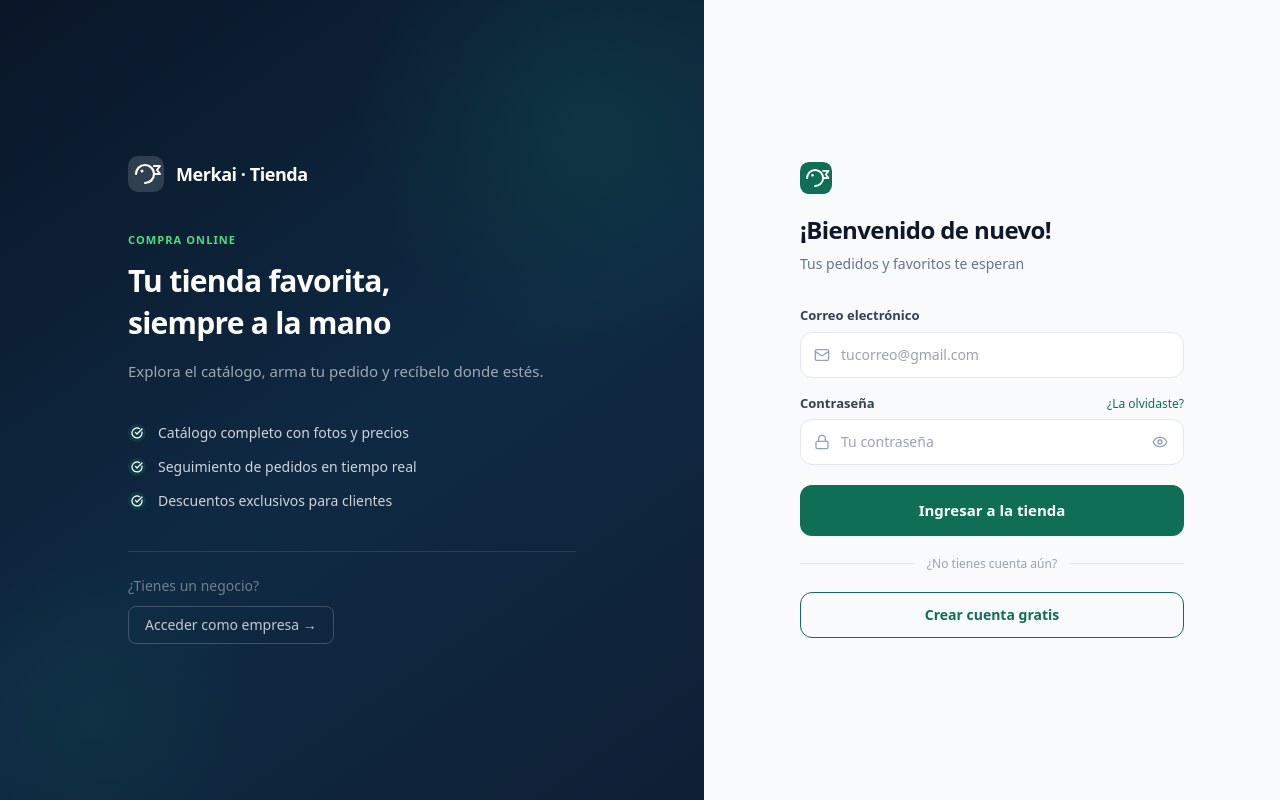
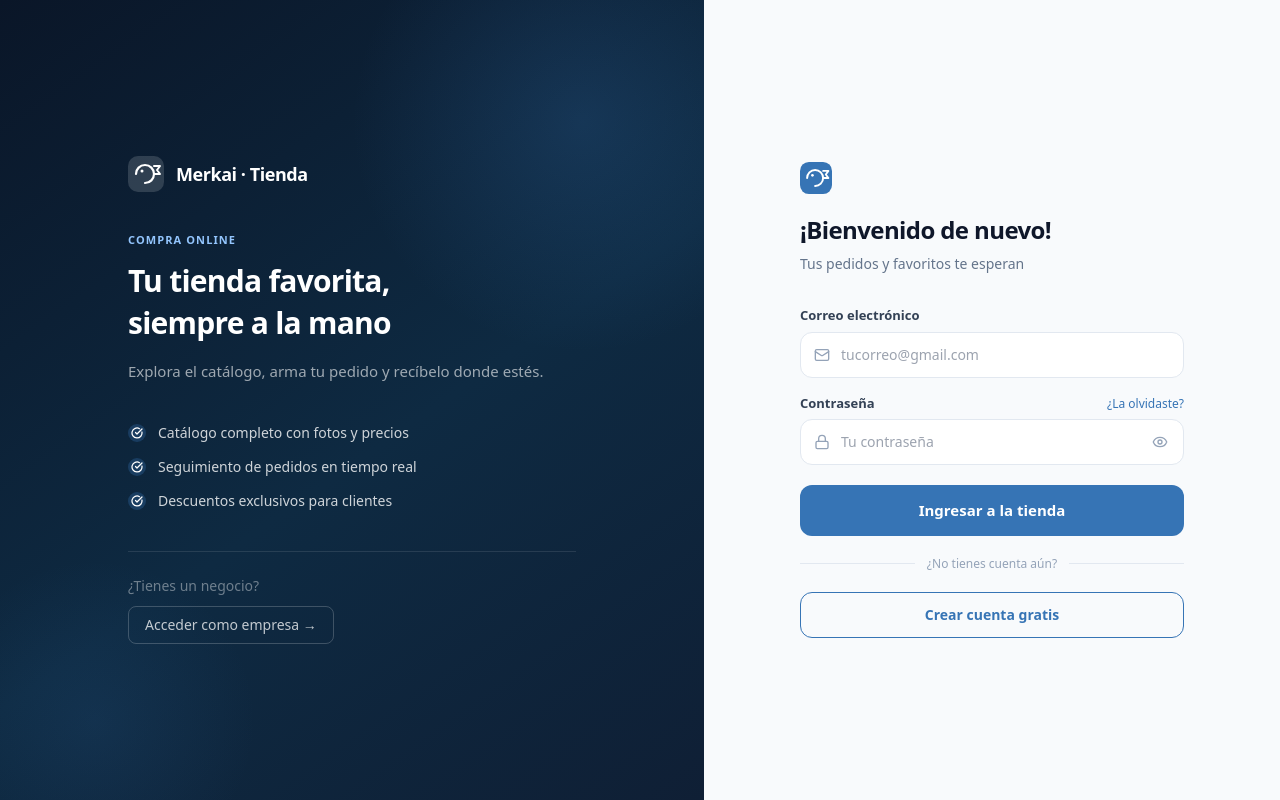
Before and after one commit to kevinlelrula-max/Proyecto-de-grado-Fishware-, a React app in the folder frontend/: page /tienda/login in a window 1280 px wide. Built offline with nearby package versions, Linux system fonts and the light colour scheme; no server answers; the HTML template or start-up script is replaced by a standard one.

Commit message:
funciones añadidas

```diff
--- a/frontend/src/modules/tienda/components/MerkaiLogo.jsx
+++ b/frontend/src/modules/tienda/components/MerkaiLogo.jsx
@@ -12,7 +12,7 @@ export function MerkaiLogo({ size = 36 }) {
 export function MerkaiLogoColor({ size = 32 }) {
   return (
     <svg width={size} height={size} viewBox="0 0 36 36" fill="none" aria-hidden="true">
-      <rect width="36" height="36" rx="10" fill="#0F6E56" />
+      <rect width="36" height="36" rx="10" fill="#3674B5" />
       <path d="M8 18c0-5 4-9 9-9s9 4 9 9-4 9-9 9" stroke="white" strokeWidth="2.2" strokeLinecap="round" />
       <path d="M26 18h6l-3-4 3-4h-6" stroke="white" strokeWidth="2" strokeLinecap="round" strokeLinejoin="round" />
       <circle cx="14" cy="15" r="1.5" fill="white" />
--- a/frontend/src/pages/LoginCliente.jsx
+++ b/frontend/src/pages/LoginCliente.jsx
@@ -24,11 +24,11 @@ export default function LoginCliente() {
       >
         <div
           className="absolute -top-32 -right-32 w-[500px] h-[500px] rounded-full pointer-events-none"
-          style={{ background: "radial-gradient(circle, rgba(15,110,86,0.22) 0%, transparent 65%)" }}
+          style={{ background: "radial-gradient(circle, rgba(54,116,181,0.22) 0%, transparent 65%)" }}
         />
         <div
           className="absolute -bottom-24 -left-20 w-[350px] h-[350px] rounded-full pointer-events-none"
-          style={{ background: "radial-gradient(circle, rgba(15,110,86,0.12) 0%, transparent 65%)" }}
+          style={{ background: "radial-gradient(circle, rgba(54,116,181,0.12) 0%, transparent 65%)" }}
         />
 
         <div className="relative z-10 max-w-md w-full flex flex-col gap-10">
@@ -38,7 +38,7 @@ export default function LoginCliente() {
           </div>
 
           <div>
-            <p className="text-green-400 text-[11px] font-bold uppercase tracking-widest mb-3">Compra online</p>
+            <p className="text-blue-300 text-[11px] font-bold uppercase tracking-widest mb-3">Compra online</p>
             <h2 className="text-white text-3xl font-extrabold tracking-tight leading-snug mb-4">
               Tu tienda favorita,<br />siempre a la mano
             </h2>
@@ -50,7 +50,7 @@ export default function LoginCliente() {
           <ul className="flex flex-col gap-3.5">
             {FEATURES.map((f) => (
               <li key={f} className="flex items-center gap-3">
-                <div className="w-[18px] h-[18px] rounded-full bg-[#0F6E56]/30 flex items-center justify-center flex-shrink-0">
+                <div className="w-[18px] h-[18px] rounded-full bg-[#3674B5]/30 flex items-center justify-center flex-shrink-0">
                   <CheckCircle className="w-3 h-3 text-white" strokeWidth={2.5} />
                 </div>
                 <span className="text-white/80 text-sm">{f}</span>
@@ -106,7 +106,7 @@ export default function LoginCliente() {
                   onChange={handleChange}
                   autoComplete="username"
                   aria-invalid={!!error}
-                  className="w-full pl-10 pr-4 py-3 rounded-xl border border-slate-200 text-sm text-slate-900 bg-white outline-none focus:border-[#0F6E56] focus:ring-2 focus:ring-[#0F6E56]/15 hover:border-slate-300 transition-all"
+                  className="w-full pl-10 pr-4 py-3 rounded-xl border border-slate-200 text-sm text-slate-900 bg-white outline-none focus:border-[#3674B5] focus:ring-2 focus:ring-[#3674B5]/15 hover:border-slate-300 transition-all"
                 />
               </div>
             </div>
@@ -116,7 +116,7 @@ export default function LoginCliente() {
                 <label htmlFor="contrasena" className="text-[13px] font-semibold text-slate-700">
                   Contraseña
                 </label>
-                <Link to="/tienda/recuperar-contrasena" className="text-xs text-[#0F6E56] font-medium hover:underline">
+                <Link to="/tienda/recuperar-contrasena" className="text-xs text-[#3674B5] font-medium hover:underline">
                   ¿La olvidaste?
                 </Link>
               </div>
@@ -131,7 +131,7 @@ export default function LoginCliente() {
                   onChange={handleChange}
                   autoComplete="current-password"
                   aria-invalid={!!error}
-                  className="w-full pl-10 pr-11 py-3 rounded-xl border border-slate-200 text-sm text-slate-900 bg-white outline-none focus:border-[#0F6E56] focus:ring-2 focus:ring-[#0F6E56]/15 hover:border-slate-300 transition-all"
+                  className="w-full pl-10 pr-11 py-3 rounded-xl border border-slate-200 text-sm text-slate-900 bg-white outline-none focus:border-[#3674B5] focus:ring-2 focus:ring-[#3674B5]/15 hover:border-slate-300 transition-all"
                 />
                 <button
                   type="button"
@@ -148,7 +148,7 @@ export default function LoginCliente() {
             <button
               type="submit"
               disabled={loading}
-              className="w-full py-3.5 mt-1 bg-[#0F6E56] text-white font-bold rounded-xl text-[15px] hover:bg-[#0d5f4a] active:scale-[0.99] transition-all disabled:opacity-75 flex items-center justify-center gap-2"
+              className="w-full py-3.5 mt-1 bg-[#3674B5] text-white font-bold rounded-xl text-[15px] hover:bg-[#2d64a0] active:scale-[0.99] transition-all disabled:opacity-75 flex items-center justify-center gap-2"
             >
               {loading ? (
                 <>
@@ -171,7 +171,7 @@ export default function LoginCliente() {
               const refCode = localStorage.getItem("ultima_ref_codigo");
               navigate(`/tienda/registro${refCode ? `?ref=${refCode}` : ""}`);
             }}
-            className="w-full py-3 border-[1.5px] border-[#0F6E56] text-[#0F6E56] font-semibold rounded-xl text-sm hover:bg-[#0F6E56] hover:text-white transition-all"
+            className="w-full py-3 border-[1.5px] border-[#3674B5] text-[#3674B5] font-semibold rounded-xl text-sm hover:bg-[#3674B5] hover:text-white transition-all"
           >
             Crear cuenta gratis
           </button>
--- a/frontend/src/pages/RegistroCliente.jsx
+++ b/frontend/src/pages/RegistroCliente.jsx
@@ -4,7 +4,7 @@ import { useRegistroCliente, STR_LABELS, STR_BAR_COLORS, STR_TXT_COLORS } from "
 import { MerkaiLogo } from "../modules/tienda/components/MerkaiLogo";
 
 const INPUT_BASE = "w-full px-3 py-2.5 rounded-[9px] border text-sm text-slate-900 bg-white outline-none transition-all";
-const INPUT_CLS  = `${INPUT_BASE} border-slate-200 focus:border-[#0F6E56] focus:ring-2 focus:ring-[#0F6E56]/10 hover:border-slate-300`;
+const INPUT_CLS  = `${INPUT_BASE} border-slate-200 focus:border-[#3674B5] focus:ring-2 focus:ring-[#3674B5]/10 hover:border-slate-300`;
 
 function Field({ id, label, children, full }) {
   return (
@@ -30,7 +30,7 @@ export default function RegistroCliente() {
     ? "border-red-300 focus:border-red-400 focus:ring-red-100/50"
     : pwdsMatch
     ? "border-emerald-400 focus:border-emerald-400 focus:ring-emerald-50"
-    : "border-slate-200 focus:border-[#0F6E56] focus:ring-[#0F6E56]/10 hover:border-slate-300";
+    : "border-slate-200 focus:border-[#3674B5] focus:ring-[#3674B5]/10 hover:border-slate-300";
 
   return (
     <div className="min-h-screen flex font-sans">
@@ -42,7 +42,7 @@ export default function RegistroCliente() {
       >
         <div
           className="absolute -top-20 -right-28 w-[380px] h-[380px] rounded-full pointer-events-none"
-          style={{ background: "radial-gradient(circle, rgba(15,110,86,0.22) 0%, transparent 65%)" }}
+          style={{ background: "radial-gradient(circle, rgba(54,116,181,0.22) 0%, transparent 65%)" }}
         />
 
         <div className="relative z-10 w-full flex flex-col gap-8">
@@ -52,7 +52,7 @@ export default function RegistroCliente() {
           </div>
 
           <div>
-            <p className="text-green-400 text-[10px] font-bold uppercase tracking-widest mb-2.5">Registro gratuito</p>
+            <p className="text-blue-300 text-[10px] font-bold uppercase tracking-widest mb-2.5">Registro gratuito</p>
             <h2 className="text-white text-xl font-extrabold tracking-tight leading-snug mb-3">
               Crea tu cuenta y empieza a comprar
             </h2>
@@ -68,8 +68,8 @@ export default function RegistroCliente() {
             ].map((st) => (
               <div key={st.n} className="flex items-start gap-3.5">
                 <div className={`w-9 h-9 rounded-full flex items-center justify-center text-[13px] font-bold flex-shrink-0 transition-all duration-300 ${
-                  step > st.n   ? "bg-[#0F6E56] text-white" :
-                  step === st.n ? "bg-white text-[#0F6E56]" :
+                  step > st.n   ? "bg-[#3674B5] text-white" :
+                  step === st.n ? "bg-white text-[#3674B5]" :
                                   "bg-white/10 text-white/30"
                 }`}>
                   {step > st.n ? <Check className="w-4 h-4" strokeWidth={2.5} /> : st.n}
@@ -110,7 +110,7 @@ export default function RegistroCliente() {
             </div>
             <div className="h-1 bg-slate-200 rounded-full overflow-hidden">
               <div
-                className="h-full bg-[#0F6E56] rounded-full transition-all duration-500"
+                className="h-full bg-[#3674B5] rounded-full transition-all duration-500"
                 style={{ width: step === 1 ? "50%" : "100%" }}
               />
             </div>
@@ -231,7 +231,7 @@ export default function RegistroCliente() {
               </div>
 
               <button type="submit"
-                className="w-full py-3.5 bg-[#0F6E56] text-white font-bold rounded-xl text-[15px] hover:bg-[#0d5f4a] active:scale-[0.99] transition-all">
+                className="w-full py-3.5 bg-[#3674B5] text-white font-bold rounded-xl text-[15px] hover:bg-[#2d64a0] active:scale-[0.99] transition-all">
                 Continuar →
               </button>
             </form>
@@ -297,7 +297,7 @@ export default function RegistroCliente() {
                   ← Atrás
                 </button>
                 <button type="submit" disabled={loading}
-                  className="flex-1 py-3 bg-[#0F6E56] text-white font-bold rounded-xl text-[15px] hover:bg-[#0d5f4a] active:scale-[0.99] transition-all disabled:opacity-75 flex items-center justify-center gap-2">
+                  className="flex-1 py-3 bg-[#3674B5] text-white font-bold rounded-xl text-[15px] hover:bg-[#2d64a0] active:scale-[0.99] transition-all disabled:opacity-75 flex items-center justify-center gap-2">
                   {loading ? (
                     <><Loader2 className="w-4 h-4 animate-spin" />Creando cuenta...</>
                   ) : "Crear cuenta gratis"}
```
